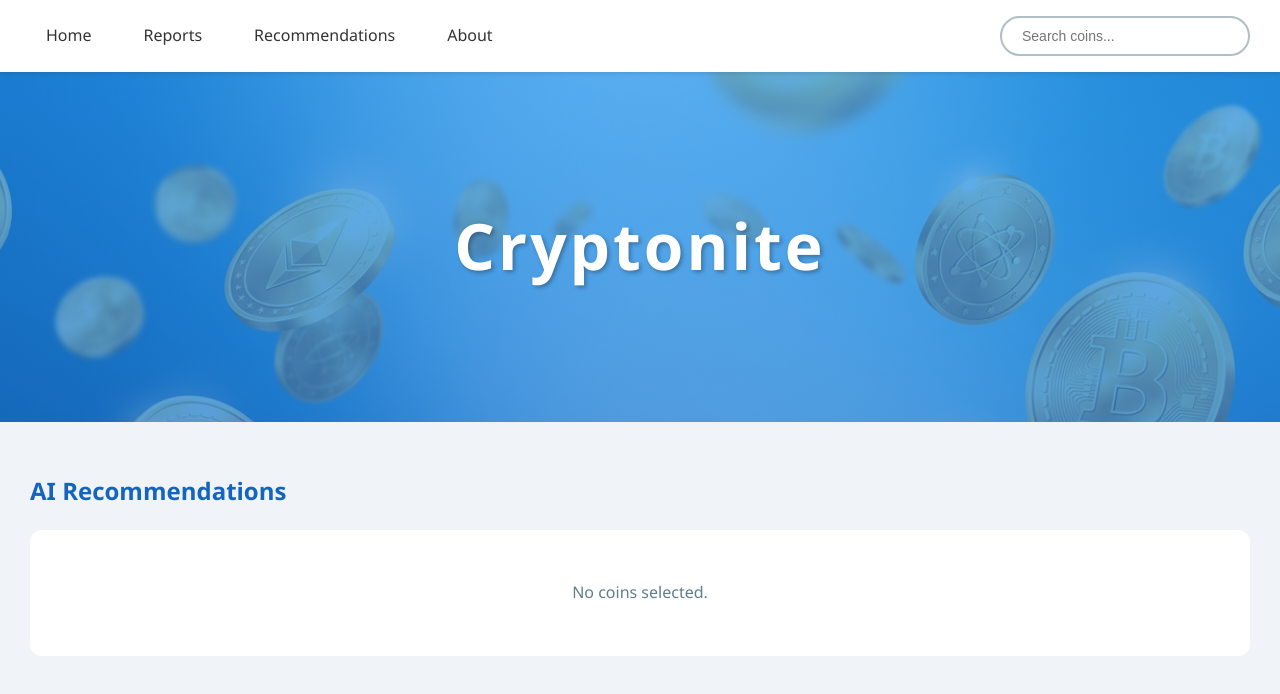
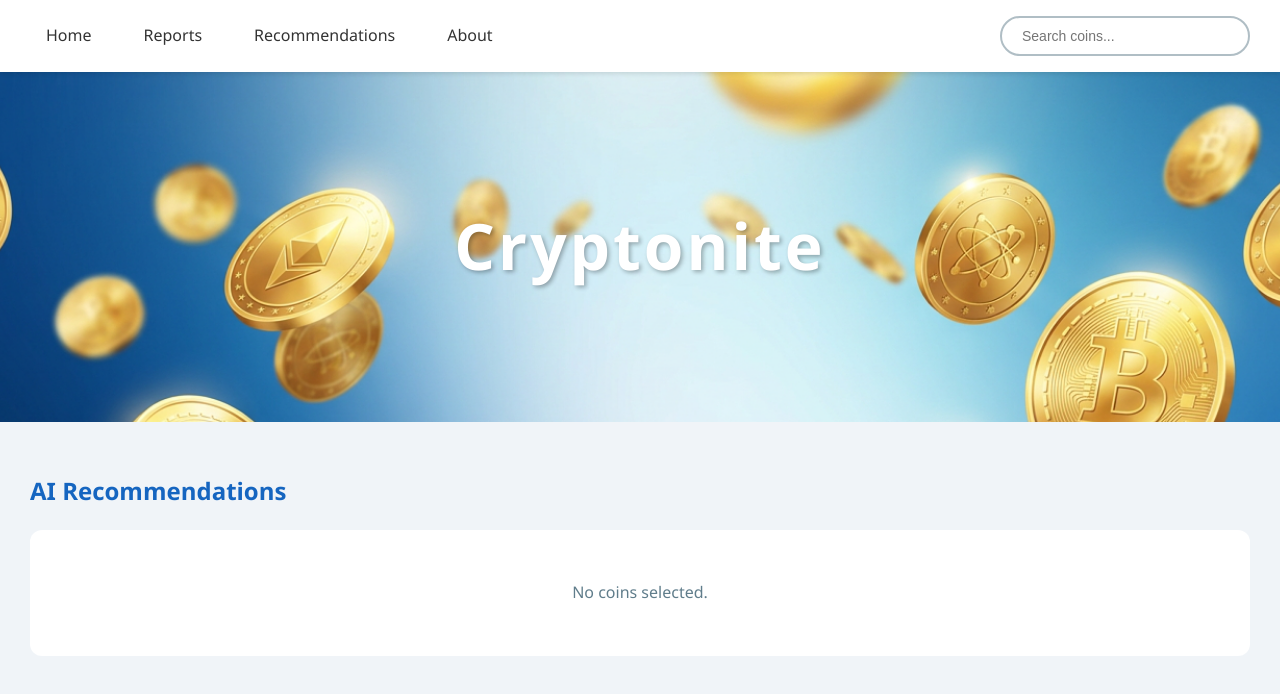
Before and after one commit to ValeriaRusakova/project-2, a React (Vite) app: page /recommendations in a window 1280 px wide. Shown: the top 694 px of the page. Built offline with nearby package versions, Linux system fonts and the light colour scheme.

Commit message:
commit with better photo

```diff
--- a/src/Header.tsx
+++ b/src/Header.tsx
@@ -3,7 +3,7 @@ import headerBg from './assets/generated-image.png';
 
 function Header() {
   return (
-    <header className="header" style={{ backgroundImage: `linear-gradient(rgba(33, 150, 243, 0.7), rgba(21, 101, 192, 0.75)), url(${headerBg})` }}>
+    <header className="header" style={{ backgroundImage: `url(${headerBg})` }}>
       <div className="header-content">
         <h1 className="header-title">Cryptonite</h1>
       </div>
```
